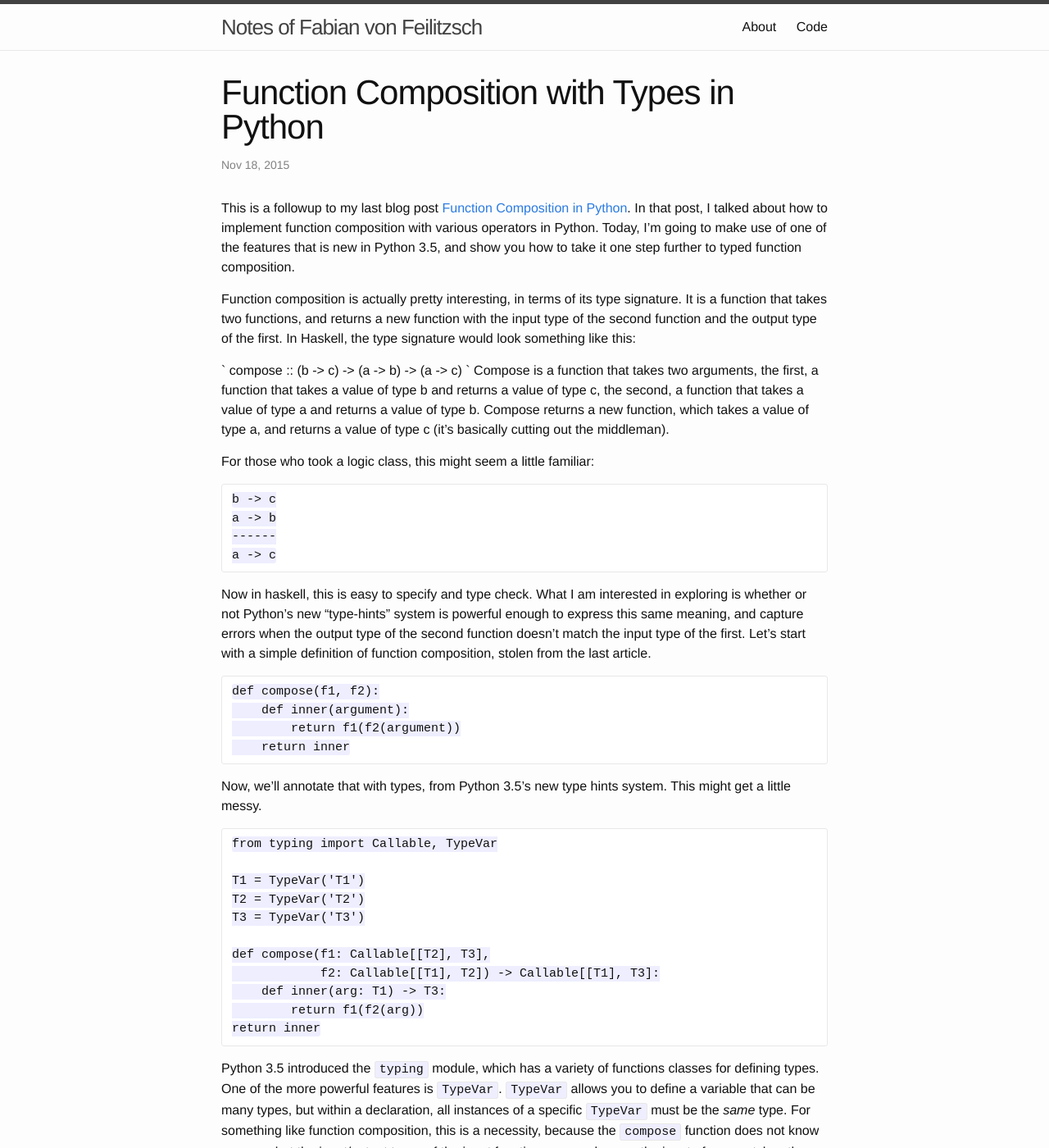
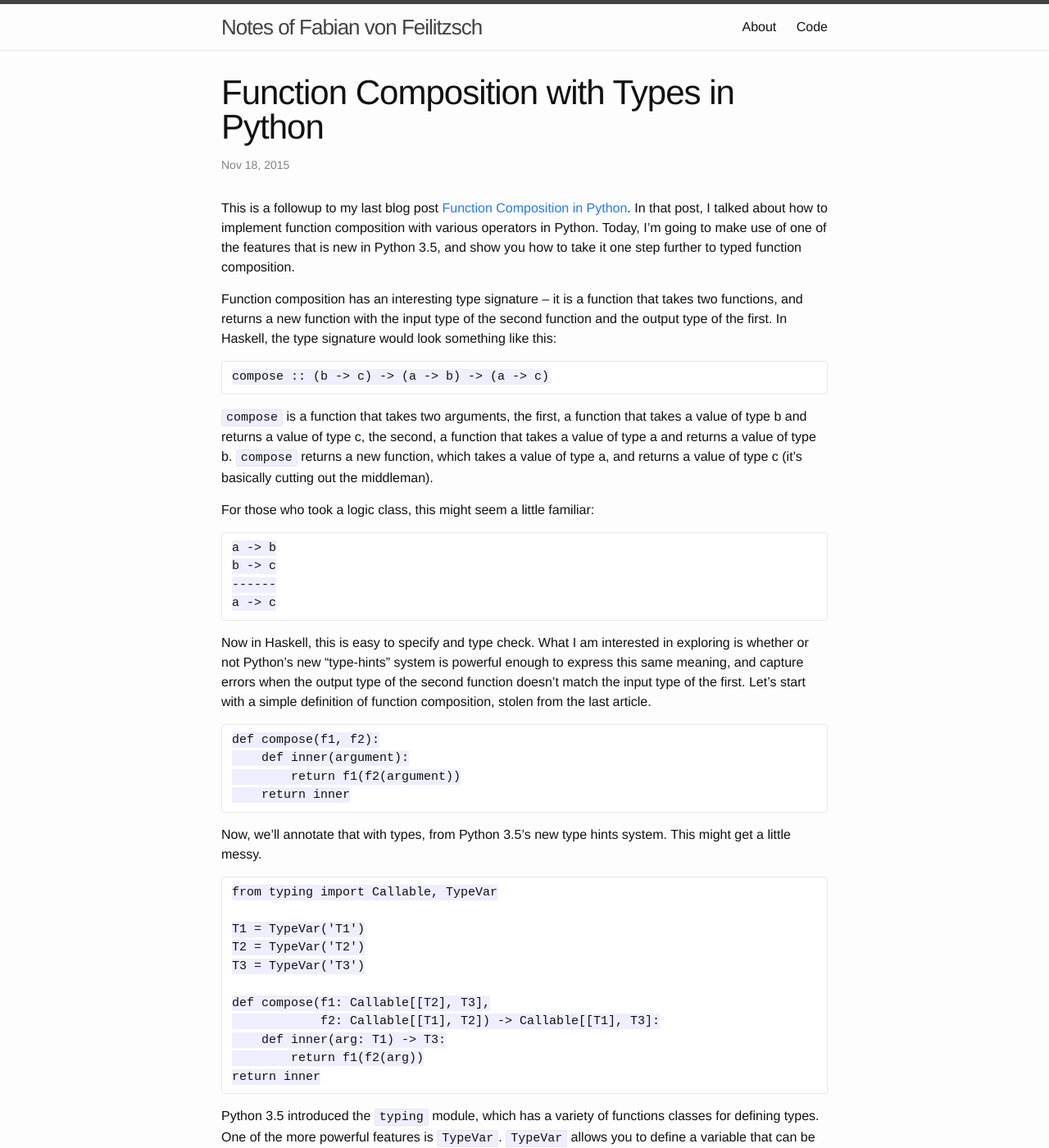
Before and after one commit to fabianvf/fabianvf.github.io, a Jekyll site: the page built from _posts/2015-11-18-function-composition-with-types.markdown, in a window 1280 px wide and 1400 px high. Shown: the whole window at 82% size. Built offline with Jekyll 4.4.1, drawn with Linux system fonts in a browser that asks for light colours; some of the changed text lies outside the part shown.

Commit message:
broadcast some enthusiasm

```diff
--- a/_posts/2015-11-18-function-composition-with-types.markdown
+++ b/_posts/2015-11-18-function-composition-with-types.markdown
@@ -9,26 +9,25 @@ This is a followup to my last blog post [Function Composition in Python](http://
 In that post, I talked about how to implement function composition with various operators in Python. Today, I'm going to make
 use of one of the features that is new in Python 3.5, and show you how to take it one step further to typed function composition.
 
-Function composition is actually pretty interesting, in terms of its type signature. It is a function that takes two functions,
+Function composition has an interesting type signature -- it is a function that takes two functions,
 and returns a new function with the input type of the second function and the output type of the first. In Haskell, the type
 signature would look something like this:
 
-`
-compose :: (b -> c) -> (a -> b) -> (a -> c)
-`
-Compose is a function that takes two arguments, the first, a function that takes a value of type b and returns a value of type c,
-the second, a function that takes a value of type a and returns a value of type b. Compose returns a new function, which takes a value
+    compose :: (b -> c) -> (a -> b) -> (a -> c)
+
+`compose` is a function that takes two arguments, the first, a function that takes a value of type b and returns a value of type c,
+the second, a function that takes a value of type a and returns a value of type b. `compose` returns a new function, which takes a value
 of type a, and returns a value of type c (it's basically cutting out the middleman).
 
 For those who took a logic class, this might seem a little familiar:
 
+    a -> b
     b -> c
-    a -> b
     ------
     a -> c
 
 
-Now in haskell, this is easy to specify and type check. What I am interested in exploring is whether or not Python's new
+Now in Haskell, this is easy to specify and type check. What I am interested in exploring is whether or not Python's new
 "type-hints" system is powerful enough to express this same meaning, and capture errors when the output type of the second
 function doesn't match the input type of the first. Let's start with a simple definition of function composition, stolen from the last
 article.
@@ -72,7 +71,7 @@ Uh-oh - minus2 silently converts everything to a float. Let's see what these wou
     def minus2(x: int) -> float:
         return float(x - 2)
 
-So let's say we wanted to make a completely useless function, `add0`. We can do this with compose in two ways
+So let's say we wanted to make a completely useless function, `add0`. We can do this with `compose` in two ways
 
     add0_plus_first = compose(minus2, plus2)
     add0_minus_first = compose(plus2, minus2)
@@ -91,10 +90,10 @@ This is perfectly fine, type-wise. The input type `T2` of `minus2` matches the o
     --------------------
     N/A
 
-This means that in the compose function, `T2` would have to be of type `int` and of type `float`. Obviously, it cannot be both, so any good type system would reject it.
+This means that in the `compose` function, `T2` would have to be of type `int` and of type `float`. Obviously, it cannot be both, so any good type system would reject it.
 
 Python 3.5 technically only included the ability to add type-hints to your code, but does not actually provide any type-checking functionality. For that, I used a static type-checker for python called [mypy](http://mypy-lang.org/). The result of running `mypy typed_compose.py` (you can download [typed_compose.py here](https://gist.github.com/fabianvf/a671bc0a0d9ff14f5efb)) is:
 
     compose.py:24: error: Cannot infer type argument 1 of "compose"
 
-Success! This failed on line 24, the line on which we create `add0_minus_first`. Unfortunately, the error is kind of vague (what is type argument 1?), but I think it's fantastic that mypy was able to catch this error at all -- improving the error messages is the easier part. So there we have it, a type-checkable compose function in Python. Thanks for sticking with me through that, and I hope it wasn't too hard to follow.
+Success! This failed on line 24, the line on which we create `add0_minus_first`. Unfortunately, the error is kind of vague (what is type argument 1?), but I think it's fantastic that mypy was able to catch this error at all -- improving the error messages is the easier part. So there we have it, a type-checkable `compose` function in Python. Thanks for sticking with me through that, and I hope it wasn't too hard to follow.
```
Also changed, not shown: other parts of _posts/2015-11-18-function-composition-with-types.markdown (+2 -2 lines).
